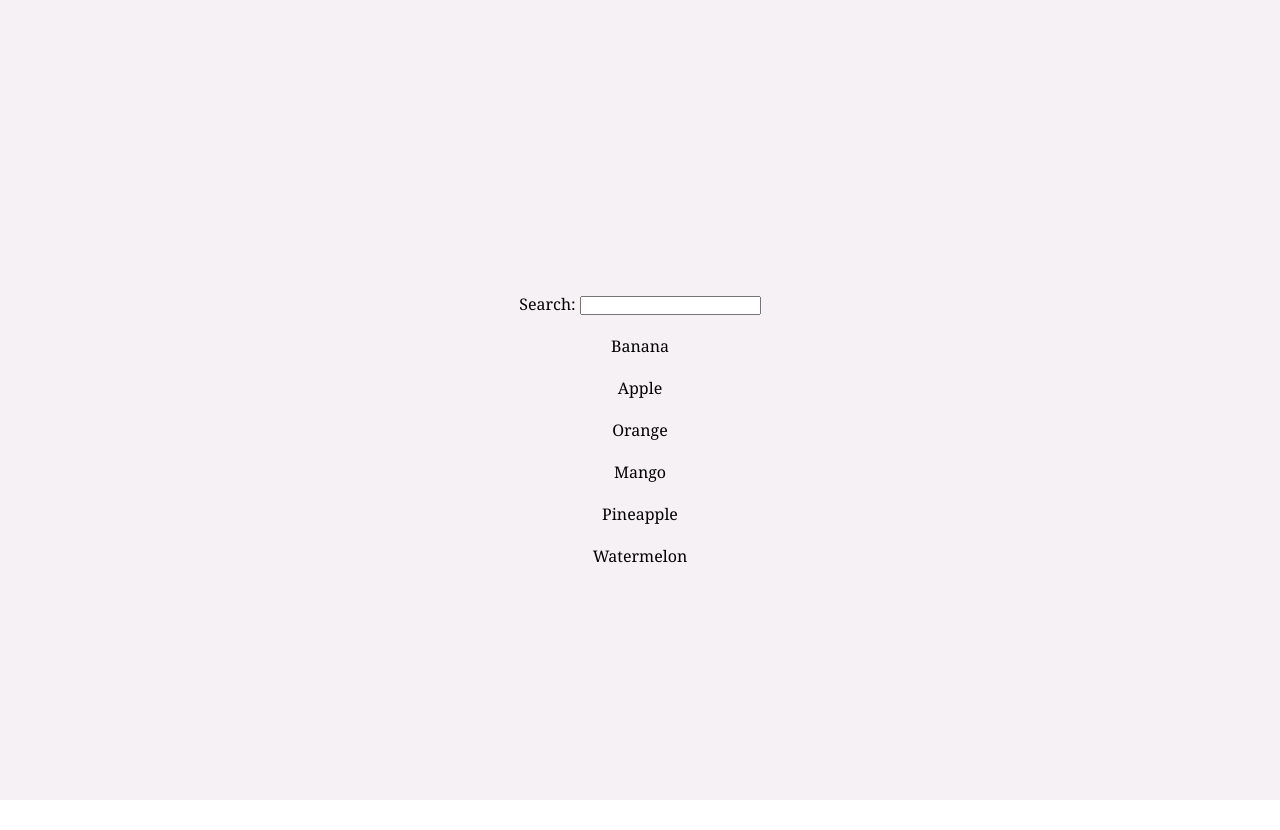
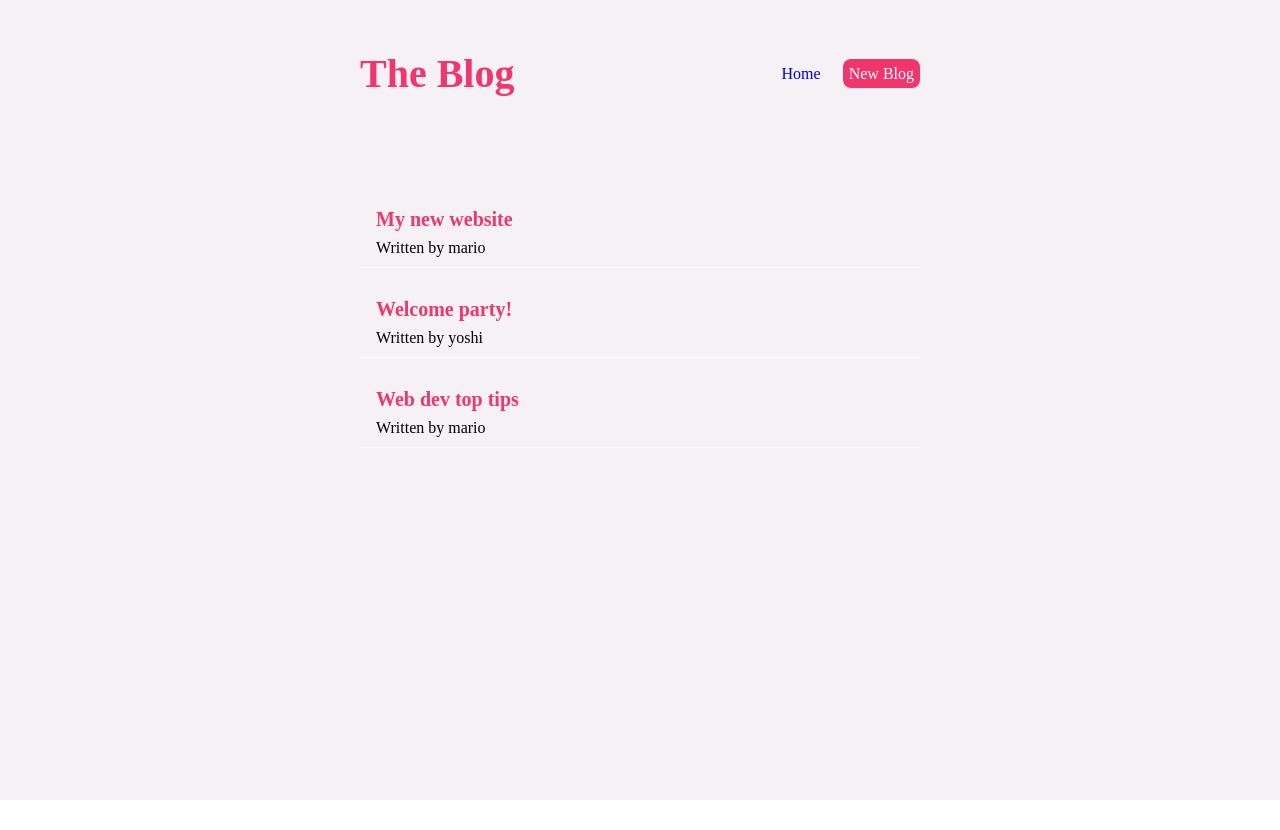
Before and after one commit to manojkumar-00/kingston-react-codes, a React (Vite) app: page / in a window 1280 px wide. After the commit the page ends 800 px from the top, so only its background shows below. Built offline with nearby package versions, Linux system fonts and the light colour scheme.

Commit message:
Blog-Page: demo code & one import file per directory

```diff
--- a/src/App.jsx
+++ b/src/App.jsx
@@ -2,10 +2,7 @@ import React from "react";
 
 import "./App.css";
 
-import Card from "./components/Card";
-import CounterPage from "./pages/counter/CounterPage";
-import Search from "./pages/search-filter/Search";
-import AccordionPage from "./pages/accordion/AccordionPage";
+import { AccorionPage, BlogPage, CounterPage, Search } from "./pages/index";
 
 export default function App() {
   console.log(" ");
@@ -15,8 +12,9 @@ export default function App() {
   return (
     <div className="main-app">
       {/* <CounterPage /> */}
-      <Search />
+      {/* <Search /> */}
       {/* <AccordionPage /> */}
+      <BlogPage />
     </div>
   );
 }
--- /dev/null
+++ b/src/components/index.js
@@ -0,0 +1,5 @@
+import Card from "./Card";
+import Accordion from "./accordion/Accordion";
+import Navbar from "./nav-bar/Navbar";
+
+export { Card, Accordion, Navbar };
--- /dev/null
+++ b/src/components/nav-bar/Navbar.css
@@ -0,0 +1,29 @@
+.navbar {
+    padding: 20px;
+    display: flex;
+    align-items: center;
+    justify-content: space-between;
+    width: 100%;
+    max-width: 600px;
+    margin: 0 auto;
+    border-bottom: 1px solid #f2f2f2;
+}
+
+.navbar h1 {
+    color: #f1356d;
+    font-size: 40px;
+}
+
+.navbar .links {
+    margin-left: auto;
+}
+
+.navbar a {
+    margin-left: 16px;
+    text-decoration: none;
+    padding: 6px;
+}
+
+.navbar a:hover {
+    color: #f1356d;
+}
--- /dev/null
+++ b/src/components/nav-bar/Navbar.jsx
@@ -0,0 +1,26 @@
+import React from "react";
+
+import "./Navbar.css";
+
+function Navbar() {
+  return (
+    <nav className="navbar">
+      <h1>The Blog</h1>
+      <div className="links">
+        <a href="/">Home</a>
+        <a
+          href="/create"
+          style={{
+            color: "white",
+            backgroundColor: "#f1356d",
+            borderRadius: "8px",
+          }}
+        >
+          New Blog
+        </a>
+      </div>
+    </nav>
+  );
+}
+
+export default Navbar;
--- /dev/null
+++ b/src/pages/blog-list/BlogPage.css
@@ -0,0 +1,26 @@
+.blog-page {
+    width: 100%;
+    height: 100%;
+}
+
+.blog-preview {
+    padding: 10px 16px;
+    margin: 20px 0;
+    border-bottom: 1px solid #fafafa;
+}
+
+.blog-preview:hover {
+    box-shadow: 1px 3px 5px rgba(0, 0, 0, 0.1);
+}
+
+.blog-preview h2 {
+    font-size: 20px;
+    color: #f1356d;
+    margin-bottom: 8px;
+}
+
+.content {
+    max-width: 600px;
+    margin: 40px auto;
+    padding: 20px;
+}
--- /dev/null
+++ b/src/pages/blog-list/BlogPage.jsx
@@ -0,0 +1,34 @@
+import React, { useState } from "react";
+import "./BlogPage.css";
+import Navbar from "../../components/nav-bar/Navbar";
+
+function BlogPage() {
+  const [blogs, setBlogs] = useState([
+    { title: "My new website", body: "lorem ipsum...", author: "mario", id: 1 },
+    { title: "Welcome party!", body: "lorem ipsum...", author: "yoshi", id: 2 },
+    {
+      title: "Web dev top tips",
+      body: "lorem ipsum...",
+      author: "mario",
+      id: 3,
+    },
+  ]);
+
+  return (
+    <div className="blog-page">
+      <Navbar />
+      <div className="content">
+        <div className="home">
+          {blogs.map((blog) => (
+            <div className="blog-preview" key={blog.id}>
+              <h2>{blog.title}</h2>
+              <p>Written by {blog.author}</p>
+            </div>
+          ))}
+        </div>
+      </div>
+    </div>
+  );
+}
+
+export default BlogPage;
--- /dev/null
+++ b/src/pages/index.js
@@ -0,0 +1,11 @@
+import AccorionPage from "./accordion/AccordionPage";
+import BlogPage from "./blog-list/BlogPage";
+import CounterPage from "./counter/CounterPage";
+import Search from "./search-filter/Search";
+
+export {
+    AccorionPage,
+    BlogPage,
+    CounterPage,
+    Search
+}
```
